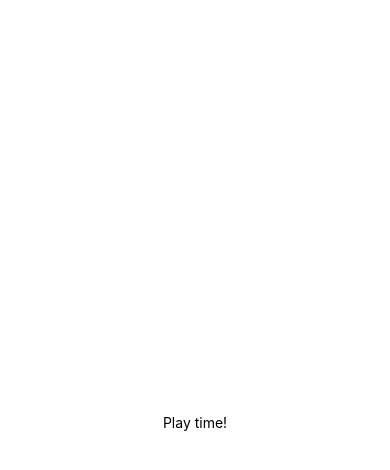
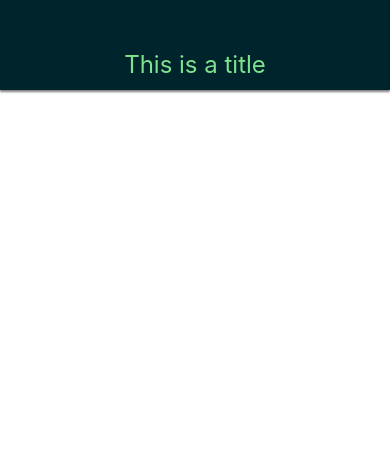
Before and after one commit to instant-coffee/Number-Muncher, a React Native app: screen / in a window 390 px wide. Shown: the top 470 px of the page. Built offline with nearby package versions, Linux system fonts and the light colour scheme.

Commit message:
Add Header component

```diff
--- a/App.js
+++ b/App.js
@@ -1,19 +1,18 @@
 import React from 'react';
-import { StyleSheet, Text, View } from 'react-native';
+import { StyleSheet, View } from 'react-native';
+
+import Header from './components/Header'
 
 export default function App() {
   return (
-    <View style={styles.container}>
-      <Text>Play time!</Text>
+    <View style={styles.screen}>
+      <Header title="This is a title"></Header>
     </View>
   );
 }
 
 const styles = StyleSheet.create({
-  container: {
+  screen: {
     flex: 1,
-    backgroundColor: '#fff',
-    alignItems: 'center',
-    justifyContent: 'center',
-  },
+  }
 });
--- /dev/null
+++ b/components/Header.js
@@ -0,0 +1,33 @@
+import React from 'react'
+import {View, Text, StyleSheet } from 'react-native'
+
+const Header = props => {
+  return(
+    <View style={styles.header}>
+      <Text style={styles.headerTitle}>{props.title}</Text>
+    </View>
+  )
+}
+
+const styles = StyleSheet.create({
+  header: {
+    width: '100%',
+    height: 90,
+    paddingTop: 50,
+    backgroundColor: '#00242B',
+    alignItems: 'center',
+    position: 'relative',
+    shadowColor: '#000',
+    shadowOffset: { width: 0, height: 2 },
+    shadowOpacity: 0.5,
+    shadowRadius: 2,
+    elevation: 2,
+  },
+  headerTitle: {
+    color: "#7DE38D",
+    fontSize: 24,
+  }
+
+})
+
+export default Header;
```
